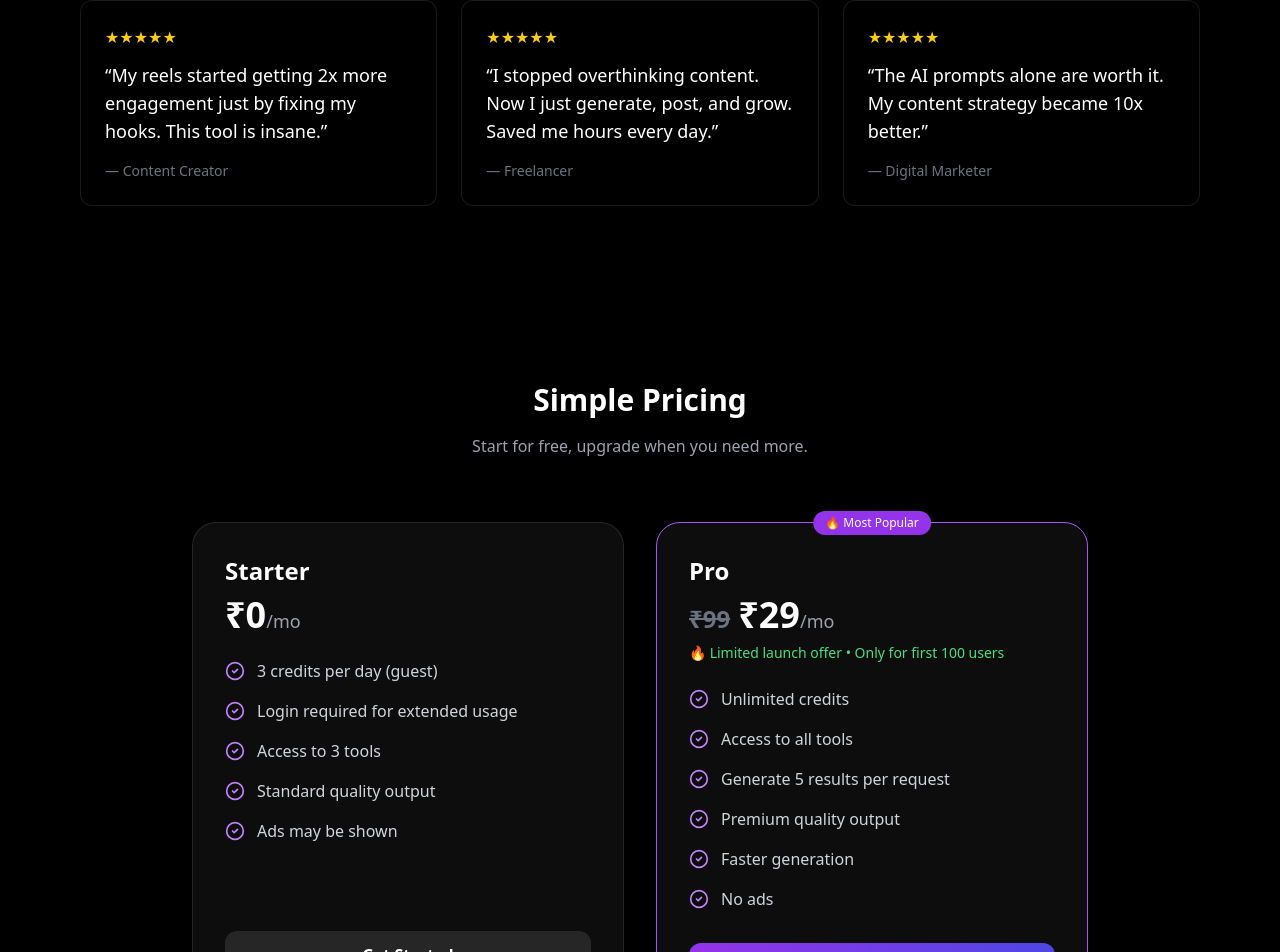
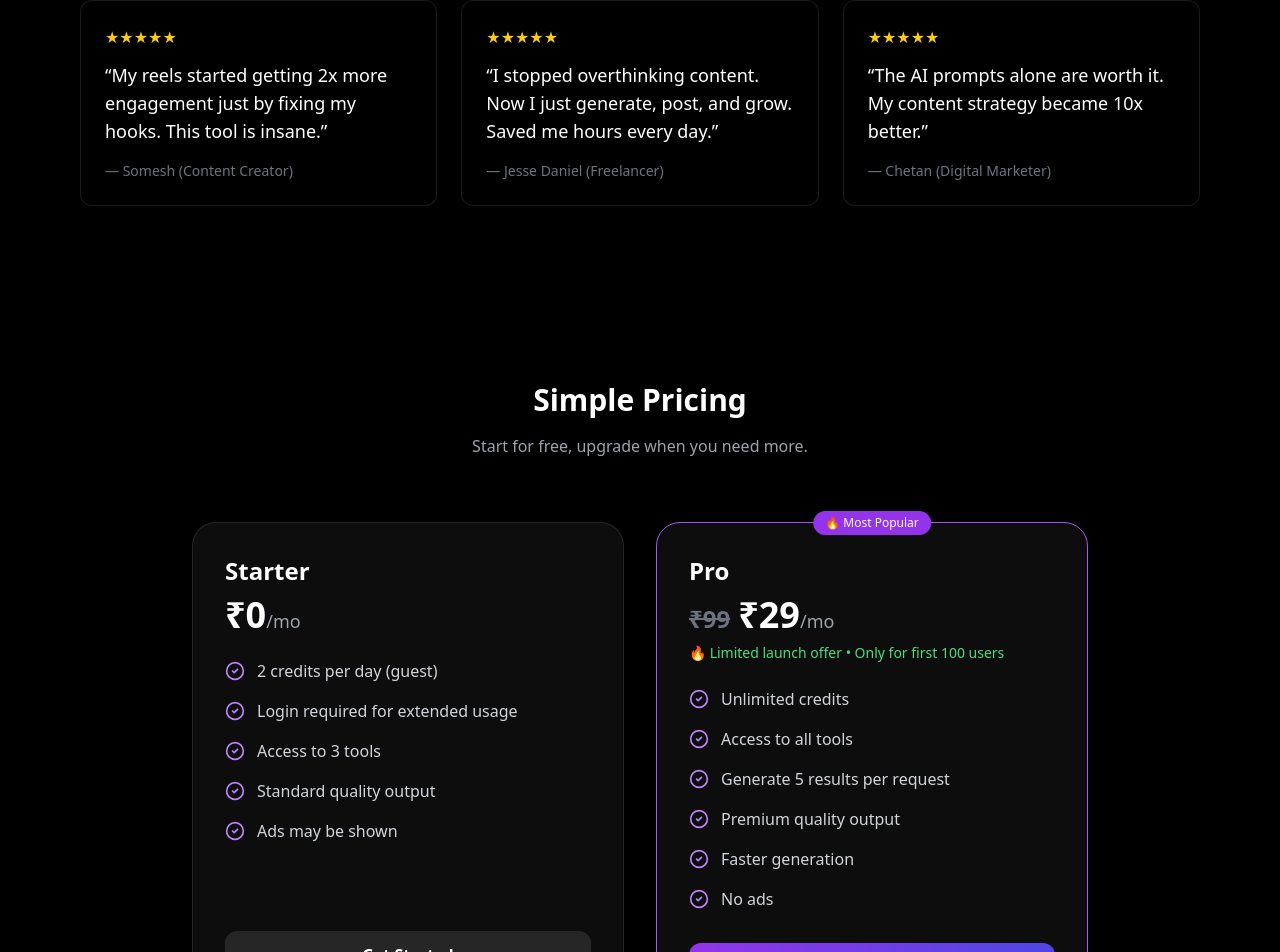
Before and after one commit to praxodigital-netizen/praxo-ai-tools, a React (Vite) app: page / in a window 1280 px wide. Shown: the part 2787-3739 px from the top of the page. Built offline with nearby package versions, Linux system fonts and the light colour scheme.

Commit message:
Update Home.tsx

```diff
--- a/src/pages/Home.tsx
+++ b/src/pages/Home.tsx
@@ -291,7 +291,7 @@ export const Home: React.FC = () => {
         <p className="text-white text-lg">
           “My reels started getting 2x more engagement just by fixing my hooks. This tool is insane.”
         </p>
-        <p className="text-gray-500 mt-4 text-sm">— Content Creator</p>
+        <p className="text-gray-500 mt-4 text-sm">— Somesh (Content Creator)</p>
       </div>
 
       <div className="bg-black/50 border border-white/10 rounded-xl p-6 text-left">
@@ -299,7 +299,7 @@ export const Home: React.FC = () => {
         <p className="text-white text-lg">
           “I stopped overthinking content. Now I just generate, post, and grow. Saved me hours every day.”
         </p>
-        <p className="text-gray-500 mt-4 text-sm">— Freelancer</p>
+        <p className="text-gray-500 mt-4 text-sm">— Jesse Daniel (Freelancer)</p>
       </div>
 
       <div className="bg-black/50 border border-white/10 rounded-xl p-6 text-left">
@@ -307,7 +307,7 @@ export const Home: React.FC = () => {
         <p className="text-white text-lg">
           “The AI prompts alone are worth it. My content strategy became 10x better.”
         </p>
-        <p className="text-gray-500 mt-4 text-sm">— Digital Marketer</p>
+        <p className="text-gray-500 mt-4 text-sm">— Chetan (Digital Marketer)</p>
       </div>
 
     </div>
@@ -332,7 +332,7 @@ export const Home: React.FC = () => {
       <ul className="space-y-4 mb-8 flex-1">
         <li className="flex items-center text-gray-300">
           <CheckCircle2 className="w-5 h-5 mr-3 text-purple-400" />
-          3 credits per day (guest)
+          2 credits per day (guest)
         </li>
         <li className="flex items-center text-gray-300">
           <CheckCircle2 className="w-5 h-5 mr-3 text-purple-400" />
```
